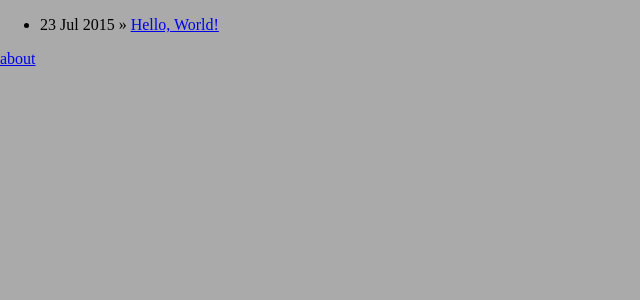
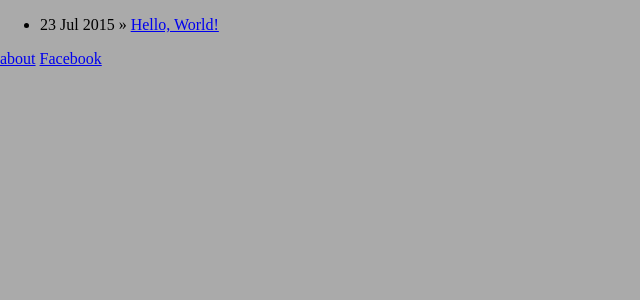
Before and after one commit to vladimirgamalian/website, a Jekyll site: the page built from index.html, in a window 1280 px wide. Shown: the top 300 px of the page, without its empty margins (0-640 px from the left). Built offline with Jekyll 4.4.1, drawn with Linux system fonts in a browser that asks for light colours; nearby versions of some CDN libraries.

Commit message:
Added facebook link.

```diff
--- a/index.html
+++ b/index.html
@@ -10,3 +10,4 @@ title: Vladimir Gamalian
   </ul>
 </div>
 <a href="{{ site.baseurl }}/about/">about</a>
+<a href="https://www.facebook.com/vladimir.gamalian" title="Vladimir Gamalian">Facebook</a>
```
